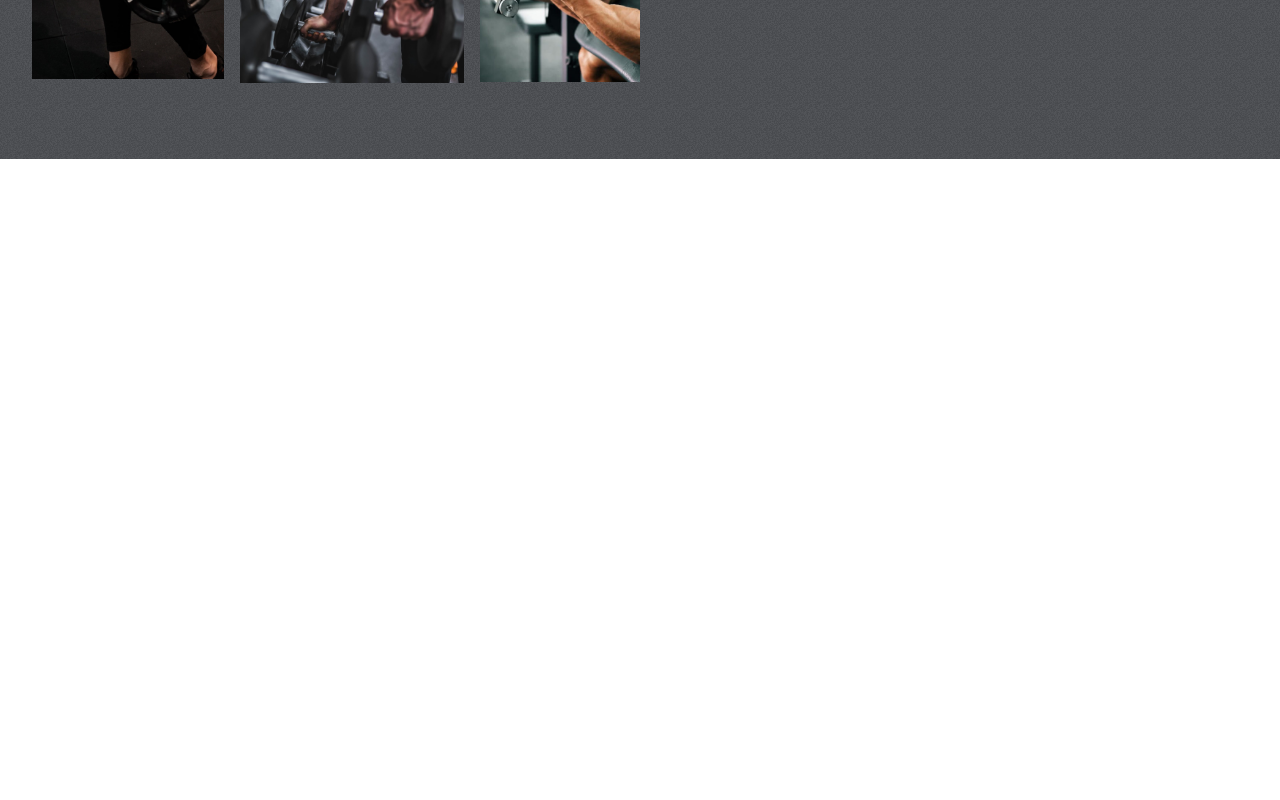
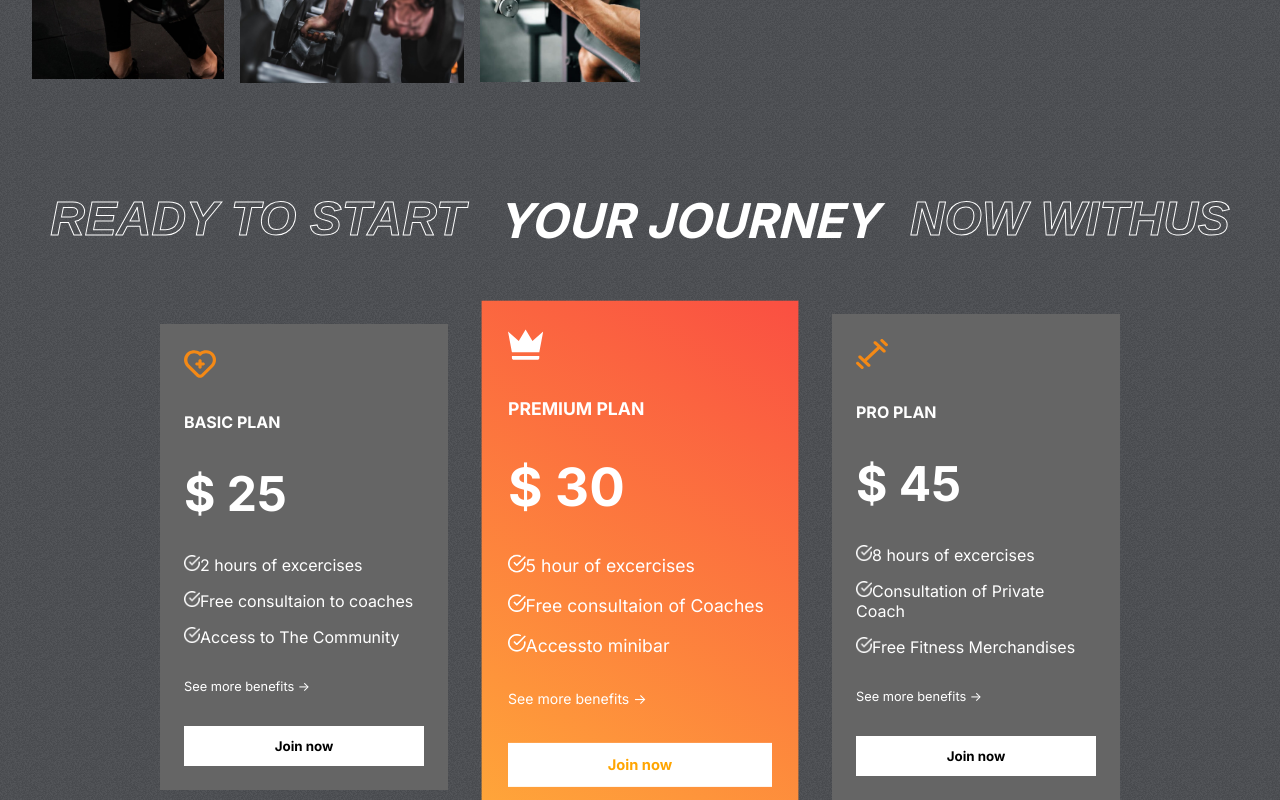
Before and after one commit to swatijain1095/fitclub, a React (Create React App) app: page / in a window 1280 px wide. Shown: the part 1632-2432 px from the top of the page. Before the commit the page ends 1791 px from the top, so only its background shows below. Built offline with nearby package versions, Linux system fonts and the light colour scheme.

Commit message:
Added plans component and its styling

```diff
--- a/src/App.js
+++ b/src/App.js
@@ -1,5 +1,6 @@
 import "./App.css";
 import Hero from "./components/Hero/Hero";
+import Plans from "./components/Plans/Plans";
 import Programs from "./components/Programs/Programs";
 import Reasons from "./components/Reasons/Reasons";
 function App() {
@@ -8,6 +9,7 @@
       <Hero />
       <Programs />
       <Reasons />
+      <Plans />
     </div>
   );
 }
--- /dev/null
+++ b/src/components/Plans/Plans.css
@@ -0,0 +1,68 @@
+.plans-container {
+  margin-top: -4rem;
+  padding: 0 2rem;
+  display: flex;
+  flex-direction: column;
+  gap: 4rem;
+  position: relative;
+}
+
+.plans {
+  display: flex;
+  align-items: center;
+  justify-content: center;
+  gap: 3rem;
+}
+
+.plan {
+  display: flex;
+  flex-direction: column;
+  background: var(--caloryCard);
+  color: white;
+  gap: 2rem;
+  padding: 1.5rem;
+  width: 15rem;
+}
+
+.plan:nth-child(2) {
+  background: var(--planCard);
+  transform: scale(1.1);
+}
+
+.plan > svg {
+  fill: var(--orange);
+  width: 2rem;
+  height: 2rem;
+}
+
+.plan > :nth-child(2) {
+  font-size: 1rem;
+  font-weight: bold;
+}
+
+.plan > :nth-child(3) {
+  font-size: 3rem;
+  font-weight: bold;
+}
+
+.plan > :nth-child(5) {
+  font-size: 0.8rem;
+}
+
+.features {
+  display: flex;
+  flex-direction: column;
+  gap: 1rem;
+}
+
+.feature > img {
+  width: 1rem;
+}
+
+.plans > :nth-child(2) > svg {
+  fill: white;
+}
+
+.plans > :nth-child(2) > button {
+  color: orange;
+}
--- /dev/null
+++ b/src/components/Plans/Plans.jsx
@@ -0,0 +1,42 @@
+import React from "react";
+import "./Plans.css";
+import { plansData } from "../../data/plansData";
+import whiteTick from "../../assets/whiteTick.png";
+
+const Plans = () => {
+  return (
+    <div className="plans-container">
+      <div className="programs-header" style={{ gap: "2rem" }}>
+        <span className="stroke-text">READY TO START</span>
+        <span>YOUR JOURNEY</span>
+        <span className="stroke-text">NOW WITHUS</span>
+      </div>
+
+      <div className="plans">
+        {plansData.map((plan, i) => (
+          <div className="plan" key={i}>
+            {plan.icon}
+            <span>{plan.name}</span>
+            <span>$ {plan.price}</span>
+
+            <div className="features">
+              {plan.features.map((feature, i) => (
+                <div className="feature">
+                  <img src={whiteTick} alt="" />
+                  <span key={i}>{feature}</span>
+                </div>
+              ))}
+            </div>
+
+            <div>
+              <span>See more benefits -{">"} </span>
+            </div>
+            <button className="btn">Join now</button>
+          </div>
+        ))}
+      </div>
+    </div>
+  );
+};
+
+export default Plans;
```
